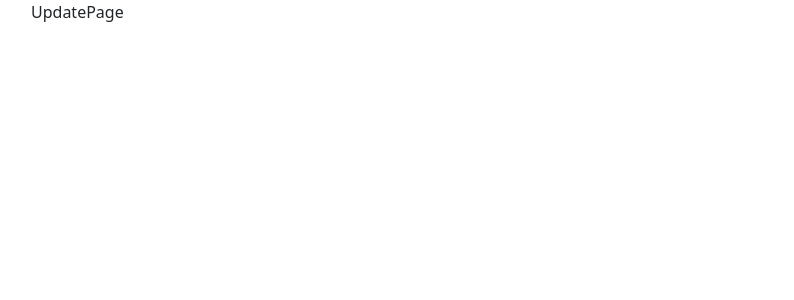
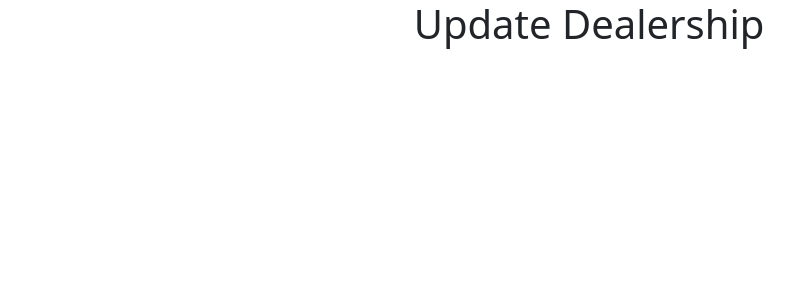
Before and after one commit to Antkilla/Capstone, a React (Create React App) app in the folder client/: page /dealership/1/update in a window 1280 px wide. Shown: the top 300 px of the page, without its empty margins (51-845 px from the left). Built offline with nearby package versions, Linux system fonts and the light colour scheme.

Commit message:
Made buttons work
Delete and edit/update button works down

```diff
--- a/client/src/components/DealershipList.jsx
+++ b/client/src/components/DealershipList.jsx
@@ -2,9 +2,11 @@ import React, { useContext, useEffect }from 'react'
 import { Table, Button } from 'react-bootstrap';
 import DealershipFinder from '../apis/DealershipFinder';
 import { DealershipsContext } from '../context/DealershipsContext';
+import { useNavigate } from 'react-router-dom';
 
 const DealershipList = (props) => {
     const { dealerships, setDealerships } = useContext(DealershipsContext);
+    let Navigate = useNavigate()
 
     useEffect(() => {
       const fetchData = async () => {
@@ -20,6 +22,23 @@ const DealershipList = (props) => {
 
       fetchData();
     }, []); // <-- Dependency array is empty since we only want to run this once
+
+    const handleDelete = async (id) => {
+        try {
+            const response = await DealershipFinder.delete(`/${id}`);
+            setDealerships(
+                dealerships.filter((dealership) => {
+                return dealership.id !== id
+            }));
+            console.log(response);
+        }   catch (err) {
+            console.log(err);
+        }
+    };
+
+    const handleUpdate = (id) => {
+        Navigate(`dealership/${id}/update`);
+    }
 
   return (
         <div className="list-group">
@@ -43,10 +62,10 @@ const DealershipList = (props) => {
                                 <td>{"$".repeat(dealership.price_range)}</td>
                                 <td>reviews</td>
                                 <td>
-                                    <Button variant="warning">Update</Button>
+                                    <Button onClick={() => handleUpdate(dealership.id)} className="btn btn-warning">Update</Button>
                                 </td>
                                 <td>
-                                    <Button variant="danger">Delete</Button>
+                                    <Button onClick={() => handleDelete(dealership.id)} className="btn btn-danger">Delete</Button>
                                 </td>
                             </tr>
                         );
--- a/client/src/routes/UpdatePage.jsx
+++ b/client/src/routes/UpdatePage.jsx
@@ -3,7 +3,7 @@ import React from 'react'
 const UpdatePage = () => {
   return (
     <div>
-        UpdatePage
+        <h1 className="text-center">Update Dealership</h1>
     </div>
   );
 };
```
